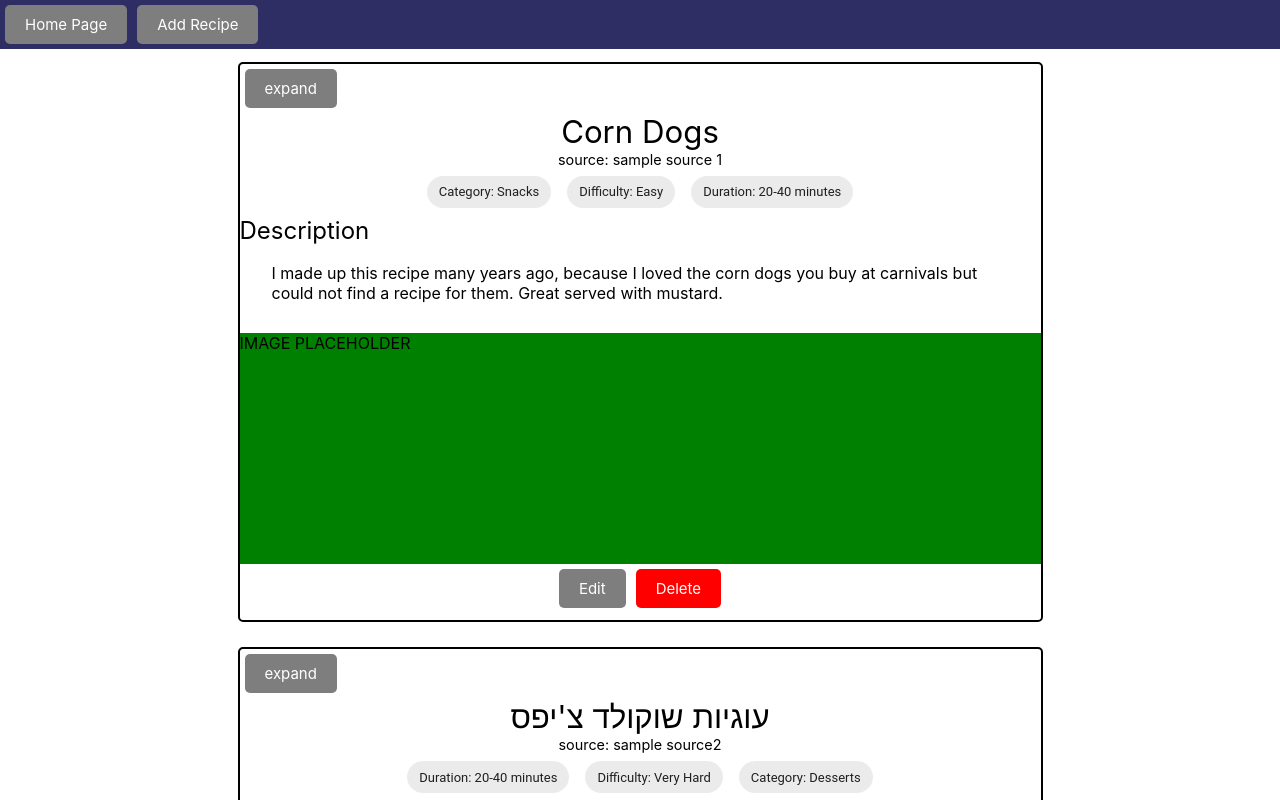
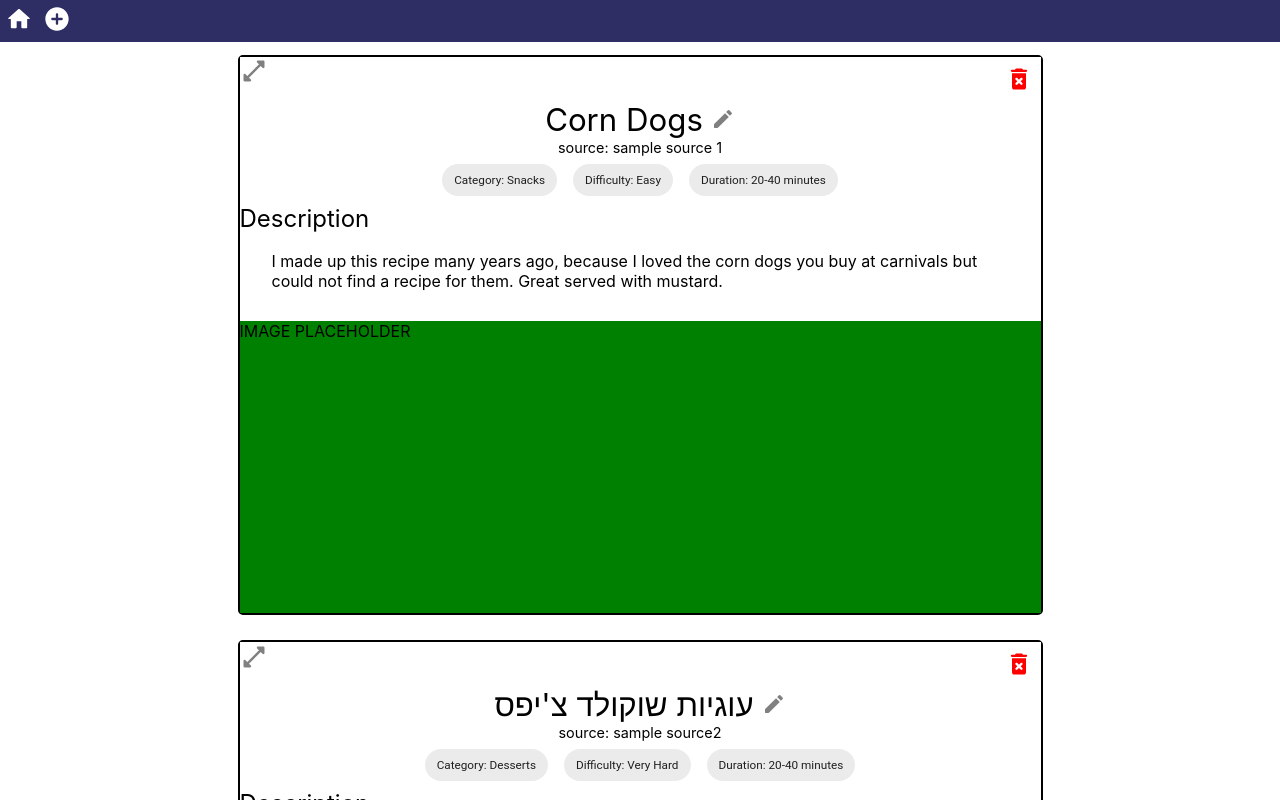
Before and after one commit to YotamGit/Recidex, a React (Create React App) app: page /home in a window 1280 px wide. Shown: the top 800 px of the page. Built offline with nearby package versions, Linux system fonts and the light colour scheme.

Commit message:
add icons

```diff
--- a/package.json
+++ b/package.json
@@ -5,6 +5,7 @@
   "dependencies": {
     "@emotion/react": "^11.7.1",
     "@emotion/styled": "^11.6.0",
+    "@mui/icons-material": "^5.2.5",
     "@mui/material": "^5.2.5",
     "@testing-library/jest-dom": "^5.15.1",
     "@testing-library/react": "^11.2.7",
--- a/src/components/Header.js
+++ b/src/components/Header.js
@@ -1,13 +1,18 @@
 import { Link } from "react-router-dom";
 import "../styles/Header.css";
+
+//icons
+import HomeRoundedIcon from "@mui/icons-material/HomeRounded";
+import AddCircleRoundedIcon from "@mui/icons-material/AddCircleRounded";
+
 const Header = () => {
   return (
     <div className="header">
       <Link className="header-btn" to="/home">
-        Home Page
+        <HomeRoundedIcon style={{ fontSize: "3.5vh" }} />
       </Link>
       <Link className="header-btn" to="/recipes/new">
-        Add Recipe
+        <AddCircleRoundedIcon style={{ fontSize: "3.5vh" }} />
       </Link>
     </div>
   );
--- a/src/components/Recipe.js
+++ b/src/components/Recipe.js
@@ -3,6 +3,10 @@ import { marked } from "marked";
 import Button from "./Button";
 import "../styles/Recipe.css";
 import { Link } from "react-router-dom";
+
+//icons
+import EditRoundedIcon from "@mui/icons-material/EditRounded";
+import DeleteForeverRoundedIcon from "@mui/icons-material/DeleteForeverRounded";
 
 marked.setOptions({
   gfm: true,
@@ -59,13 +63,19 @@ const Recipe = ({ recipe, deleteRecipe }) => {
         />
       </div>
       <div className="recipe-footer">
-        <Link className="recipe-btn" to={`/recipes/edit/${recipe.id}`}>
-          Edit
+        <Link to={`/recipes/edit/${recipe.id}`}>
+          <EditRoundedIcon
+            style={{ color: "gray", marginLeft: "1%", fontSize: "3vh" }}
+          />
         </Link>
 
-        <Button
-          text="Delete"
-          color="red"
+        <DeleteForeverRoundedIcon
+          style={{
+            color: "red",
+            margin: "1%",
+            fontSize: "3.5vh",
+            cursor: "pointer",
+          }}
           onClick={() => deleteRecipe(recipe.id)}
         />
       </div>
--- a/src/components/RecipeCard.js
+++ b/src/components/RecipeCard.js
@@ -4,7 +4,14 @@ import Recipe from "./Recipe";
 import { marked } from "marked";
 import { useEffect } from "react";
 import Button from "./Button";
+
+//mui
 import Chip from "@mui/material/Chip";
+
+//icons
+import EditRoundedIcon from "@mui/icons-material/EditRounded";
+import OpenInFullRoundedIcon from "@mui/icons-material/OpenInFullRounded";
+import DeleteForeverRoundedIcon from "@mui/icons-material/DeleteForeverRounded";
 
 marked.setOptions({
   gfm: true,
@@ -20,12 +27,32 @@ const RecipeCard = ({ recipe, onEditRecipe, deleteRecipe }) => {
 
   return (
     <div className="recipe-card">
-      <Link className="recipe-btn" to={`/recipes/${recipe.id}`}>
-        expand
-      </Link>
-      <div className="recipe" style={{ direction: recipe.rtl ? "rtl" : "ltr" }}>
+      <div className="recipe">
         <div className="recipe-header">
-          <div style={{ fontSize: "130%" }}>{recipe.title}</div>
+          <div className="recipe-card-top-button-row">
+            <Link to={`/recipes/${recipe.id}`}>
+              <OpenInFullRoundedIcon
+                style={{ color: "gray", margin: "1%", fontSize: "3.5vh" }}
+              />
+            </Link>
+            <DeleteForeverRoundedIcon
+              style={{
+                color: "red",
+                margin: "1%",
+                fontSize: "3.5vh",
+                cursor: "pointer",
+              }}
+              onClick={() => deleteRecipe(recipe.id)}
+            />
+          </div>
+          <div style={{ fontSize: "130%" }}>
+            {recipe.title}
+            <Link to={`/recipes/edit/${recipe.id}`}>
+              <EditRoundedIcon
+                style={{ color: "gray", marginLeft: "1%", fontSize: "3vh" }}
+              />
+            </Link>
+          </div>
           <div style={{ fontSize: "60%" }}>source: {recipe.source}</div>
           <div className="recipe-additional-data-container">
             <Chip
@@ -42,7 +69,10 @@ const RecipeCard = ({ recipe, onEditRecipe, deleteRecipe }) => {
             />
           </div>
         </div>
-        <div className="recipe-description-container">
+        <div
+          className="recipe-description-container"
+          style={{ direction: recipe.rtl ? "rtl" : "ltr" }}
+        >
           <div className="recipe-title">Description</div>
           <div
             className="recipe-text-box"
@@ -55,17 +85,6 @@ const RecipeCard = ({ recipe, onEditRecipe, deleteRecipe }) => {
         >
           IMAGE PLACEHOLDER
         </div>
-        <div className="recipe-footer">
-          <Link className="recipe-btn" to={`/recipes/edit/${recipe.id}`}>
-            Edit
-          </Link>
-
-          <Button
-            text="Delete"
-            color="red"
-            onClick={() => deleteRecipe(recipe.id)}
-          />
-        </div>
       </div>
     </div>
   );
--- a/src/components/RecipeEditor.js
+++ b/src/components/RecipeEditor.js
@@ -201,7 +201,9 @@ const RecipeEditor = ({ onEditRecipe, recipe }) => {
           ></div>
         </div>
       </TabPanel>
-      <button onClick={onSaveRecipeChanges}>Save Changes</button>
+      <Button onClick={onSaveRecipeChanges} variant="contained" color="success">
+        Save
+      </Button>
     </div>
   );
 };
--- a/src/styles/Header.css
+++ b/src/styles/Header.css
@@ -3,15 +3,12 @@
 }
 .header-btn {
   display: inline-block;
-  background: rgb(126, 126, 126);
   color: #fff;
   border: none;
-  padding: 10px 20px;
   margin: 5px;
   border-radius: 5px;
   cursor: pointer;
   text-decoration: none;
-  font-size: 15px;
   font-family: inherit;
   text-align: center;
 }
--- a/src/styles/RecipeCard.css
+++ b/src/styles/RecipeCard.css
@@ -10,15 +10,30 @@
   flex-direction: column;
   background-color: white;
   width: 100%;
-  height: 90%;
+  height: 100%;
   flex-grow: 1;
 }
 
+.recipe-card-top-button-row {
+  display: flex;
+  flex-direction: row;
+  justify-content: space-between;
+}
 .recipe-card .recipe-header {
   text-align: center;
-  height: 25%;
+  height: 30%;
   font-size: 3vh;
   font-weight: 400;
+}
+
+.recipe-additional-data {
+  font-size: 70% !important;
+}
+
+.recipe-card .recipe-section.recipe-description-container {
+  width: 100%;
+  height: 40%;
+  overflow-y: hidden;
 }
 .recipe-card .recipe-title {
   direction: ltr;
@@ -37,12 +52,7 @@
   height: 80%;
 }
 
-.recipe-card .recipe-section.recipe-description-container {
-  width: 100%;
+.recipe-img {
   height: 30%;
-  overflow-y: hidden;
+  overflow: hidden;
 }
-
-.recipe-img {
-  height: 45%;
-}
```
Also changed, not shown: 1 other file (tests, documents, lock files or other folders).
